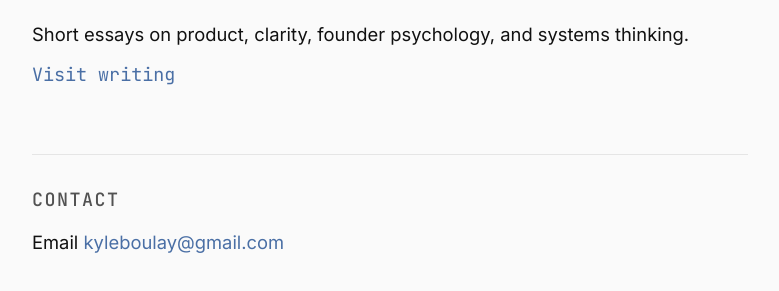
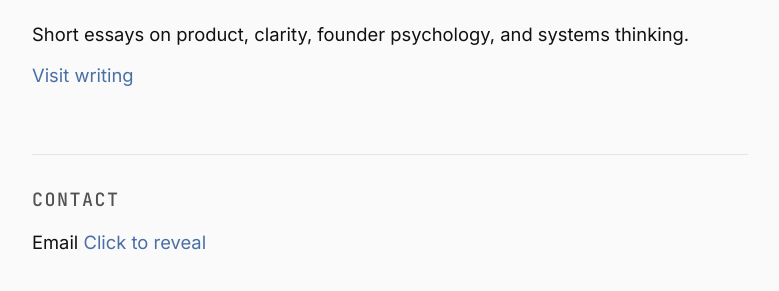
Before and after one commit to kysebo/boulay-site, a Next.js app: page / in a window 1280 px wide. Shown: the part 1595-1886 px from the top of the page, without its empty margins (31-810 px from the left). Built offline with nearby package versions, Linux system fonts and the light colour scheme.

Commit message:
homepage changes

```diff
--- a/app/page.tsx
+++ b/app/page.tsx
@@ -1,8 +1,13 @@
+'use client'
+
+import { useState } from 'react'
 import { Balancer } from 'react-wrap-balancer'
 
 export default function Home() {
+  const [showEmail, setShowEmail] = useState(false)
+
   return (
-    <main role='main' aria-labelledby='id' className="min-h-screen bg-[#fafafa] text-[#111]">
+    <main role='main' className="min-h-screen bg-[#fafafa] text-[#111]">
       <div className="max-w-[800px] mx-auto md:mx-0 md:ml-4 px-8 py-16">
         {/* ETHOS */}
         <header>
@@ -26,7 +31,7 @@ export default function Home() {
           <h2 className="font-mono text-sm uppercase tracking-[0.08em] font-medium text-neutral-600 mb-3">
             What I work on
           </h2>
-          <ul className="space-y-2 text-sm leading-relaxed max-w-prose list-['–__'] pl-4">
+          <ul className="space-y-2 text-sm leading-relaxed list-['–__'] pl-4">
             <li><Balancer>Product strategy and decision making</Balancer></li>
             <li><Balancer>Coaching for founders, operators, and teams (PCC)</Balancer></li>
             <li><Balancer>Early stage shaping and product narrative</Balancer></li>
@@ -91,7 +96,7 @@ export default function Home() {
           </p>
           <a
             href="/writing"
-            className="font-mono text-sm text-[#4a6fa5] underline-offset-2 hover:underline"
+            className="text-sm text-[#4a6fa5] underline-offset-2"
           >
             Visit writing
           </a>
@@ -104,12 +109,21 @@ export default function Home() {
           </h2>
           <p className="text-sm">
             Email{" "}
-            <a
-              href="mailto:kyle@boulay.me"
-              className="text-[#4a6fa5] underline-offset-2 hover:underline"
-            >
-              kyleboulay@gmail.com
-            </a>
+            {showEmail ? (
+              <a
+                href="mailto:kyleboulay@gmail.com"
+                className="text-[#4a6fa5] underline-offset-2"
+              >
+                kyleboulay@gmail.com
+              </a>
+            ) : (
+              <button
+                onClick={() => setShowEmail(true)}
+                className="text-[#4a6fa5] underline-offset-2"
+              >
+                Click to reveal
+              </button>
+            )}
           </p>
         </section>
       </div>
```
